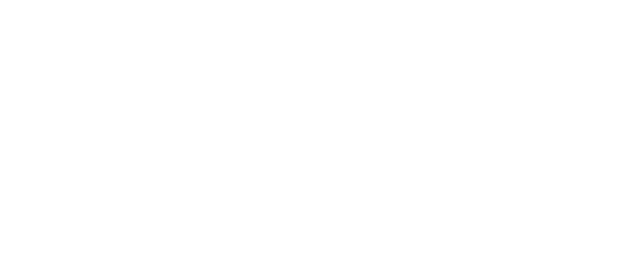
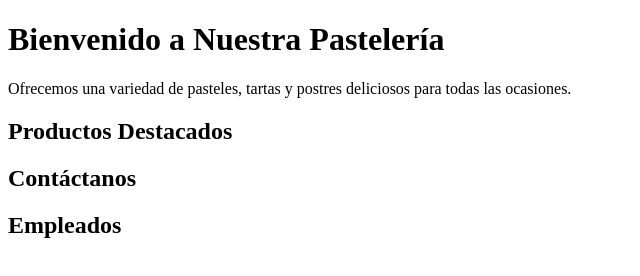
Before and after one commit to olga3emes/carpetarepo, a plain HTML site: page index.html in a window 1280 px wide. Shown: the whole page, without its empty margins (0-640 px from the left). Drawn offline with Linux system fonts and the light colour scheme.

Commit message:
pasteleria

```diff
--- a/index.html
+++ b/index.html
@@ -3,9 +3,19 @@
 <head>
     <meta charset="UTF-8">
     <meta name="viewport" content="width=device-width, initial-scale=1.0">
-    <title>Page Title</title>
+    <title>Pastelería</title>
 </head>
 <body>
+    <h1>Bienvenido a Nuestra Pastelería</h1>
+    <p>Ofrecemos una variedad de pasteles, tartas y postres deliciosos para todas las ocasiones.</p>
+    <h2>Productos Destacados</h2>
 
+
+
+    <h2>Contáctanos</h2>
+
+
+
+    <h2>Empleados</h2>
 </body>
 </html>
```
